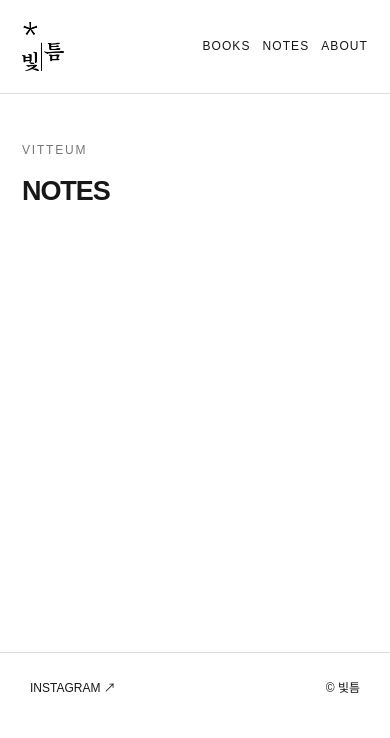
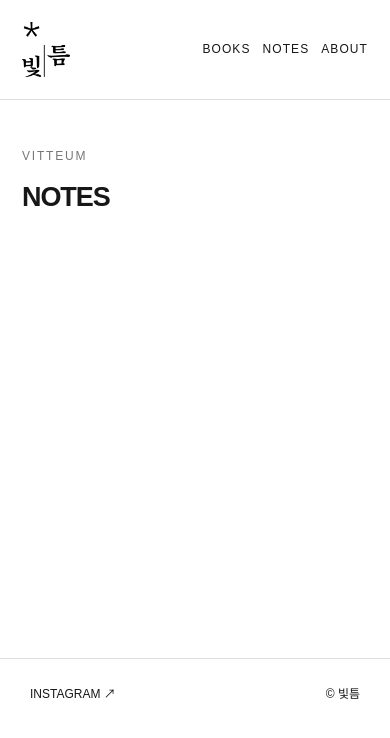
Before and after one commit to vitteum/vitteum.github.io, a Jekyll site: the page built from notes/index.html, in a window 390 px wide. Shown: the top 738 px of the page. Built offline with Jekyll 4.4.1, drawn with Linux system fonts in a browser that asks for light colours.

Commit message:
Update default.html

```diff
--- a/_layouts/default.html
+++ b/_layouts/default.html
@@ -1,14 +1,122 @@
 <!doctype html>
-<html lang="ko"><head><meta charset="utf-8"><meta name="viewport" content="width=device-width,initial-scale=1">
-{% assign page_title = page.title | default: site.title %}{% assign page_description = page.description | default: site.description %}
-<title>{{ page_title | escape }} | 빛틈</title><meta name="description" content="{{ page_description | strip_html | escape }}">
-<link rel="canonical" href="{{ page.url | absolute_url }}"><meta property="og:type" content="{% if page.layout == 'book' %}book{% else %}website{% endif %}"><meta property="og:title" content="{{ page_title | escape }}"><meta property="og:description" content="{{ page_description | strip_html | escape }}"><meta property="og:url" content="{{ page.url | absolute_url }}"><meta property="og:image" content="{{ page.cover | default: '/thumbnail.png' | absolute_url }}">
-<link rel="icon" href="/favicon.ico"><link rel="stylesheet" href="/content.css"></head>
-<body><header class="top"><a href="/" class="wordmark"><picture>
+<html lang="ko">
 
-  <source srcset="/logo_white.png" media="(prefers-color-scheme: dark)">
+<head>
+  <meta charset="utf-8">
+  <meta name="viewport" content="width=device-width, initial-scale=1">
 
-  <img src="/logo.png" alt="빛틈">
+  {% assign page_title = page.title | default: site.title %}
+  {% assign page_description = page.description | default: site.description %}
 
-</picture></a><nav><a href="/books/">BOOKS</a><a href="/notes/">NOTES</a><a href="/about/">ABOUT</a></nav></header>
-<main class="content">{{ content }}</main><footer class="content-footer"><a href="https://www.instagram.com/vitteum" target="_blank" rel="noopener noreferrer">INSTAGRAM ↗</a> <span>© 빛틈</span></footer></body></html>
+  <title>{{ page_title | escape }} | 빛틈</title>
+
+  <meta name="description" content="{{ page_description | strip_html | escape }}">
+
+  <link rel="canonical" href="{{ page.url | absolute_url }}">
+
+  <meta property="og:type" content="{% if page.layout == 'book' %}book{% else %}website{% endif %}">
+  <meta property="og:title" content="{{ page_title | escape }}">
+  <meta property="og:description" content="{{ page_description | strip_html | escape }}">
+  <meta property="og:url" content="{{ page.url | absolute_url }}">
+  <meta property="og:image" content="{{ page.cover | default: '/thumbnail.png' | absolute_url }}">
+
+  <link rel="icon" href="/favicon.ico">
+
+  <link rel="stylesheet" href="/content.css">
+
+  <style>
+    /* 상단 로고 크기 고정 */
+    header.top a.wordmark {
+      display: inline-flex;
+      align-items: center;
+      justify-content: center;
+      width: 48px;
+      flex: 0 0 48px;
+      text-decoration: none;
+    }
+
+    header.top a.wordmark picture {
+      display: block;
+      width: 48px;
+    }
+
+    header.top a.wordmark img {
+      display: block;
+      width: 48px;
+      max-width: 48px;
+      height: auto;
+    }
+
+    header.top a.wordmark:hover {
+      opacity: 0.65;
+    }
+
+    @media (max-width: 640px) {
+      header.top a.wordmark,
+      header.top a.wordmark picture,
+      header.top a.wordmark img {
+        width: 42px;
+        max-width: 42px;
+      }
+
+      header.top a.wordmark {
+        flex-basis: 42px;
+      }
+    }
+  </style>
+</head>
+
+<body>
+
+  <header class="top">
+
+    <!-- 빛틈 로고: 클릭하면 메인 홈페이지로 이동 -->
+    <a href="/" class="wordmark" aria-label="빛틈 홈으로 이동">
+
+      <picture>
+        <source
+          srcset="/logo_white.png"
+          media="(prefers-color-scheme: dark)"
+        >
+
+        <img
+          src="/logo.png"
+          alt="빛틈"
+          width="48"
+          style="display:block;width:48px;max-width:48px;height:auto;"
+        >
+      </picture>
+
+    </a>
+
+    <!-- 메뉴 -->
+    <nav aria-label="주 메뉴">
+      <a href="/books/">BOOKS</a>
+      <a href="/notes/">NOTES</a>
+      <a href="/about/">ABOUT</a>
+    </nav>
+
+  </header>
+
+  <!-- 본문 -->
+  <main class="content">
+    {{ content }}
+  </main>
+
+  <!-- 푸터 -->
+  <footer class="content-footer">
+
+    <a
+      href="https://www.instagram.com/vitteum"
+      target="_blank"
+      rel="noopener noreferrer"
+    >
+      INSTAGRAM ↗
+    </a>
+
+    <span>© 빛틈</span>
+
+  </footer>
+
+</body>
+</html>
```
